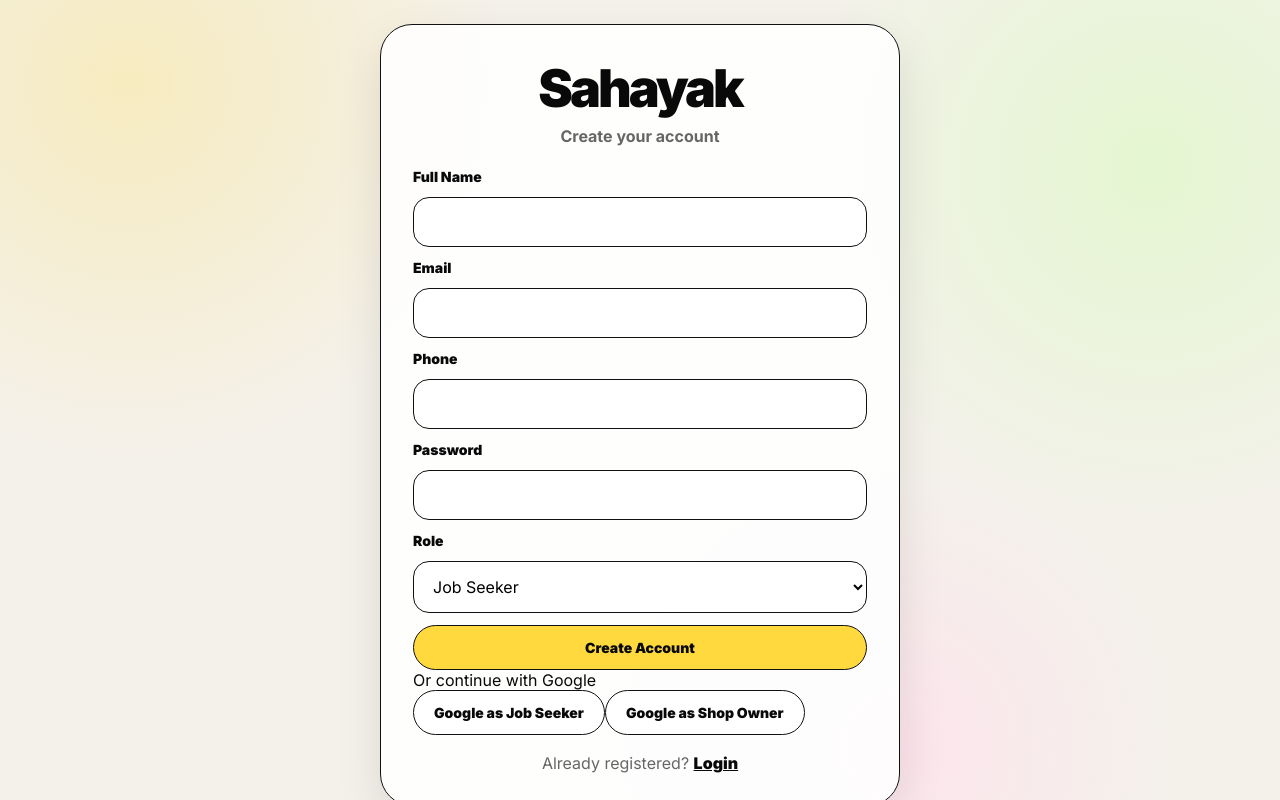
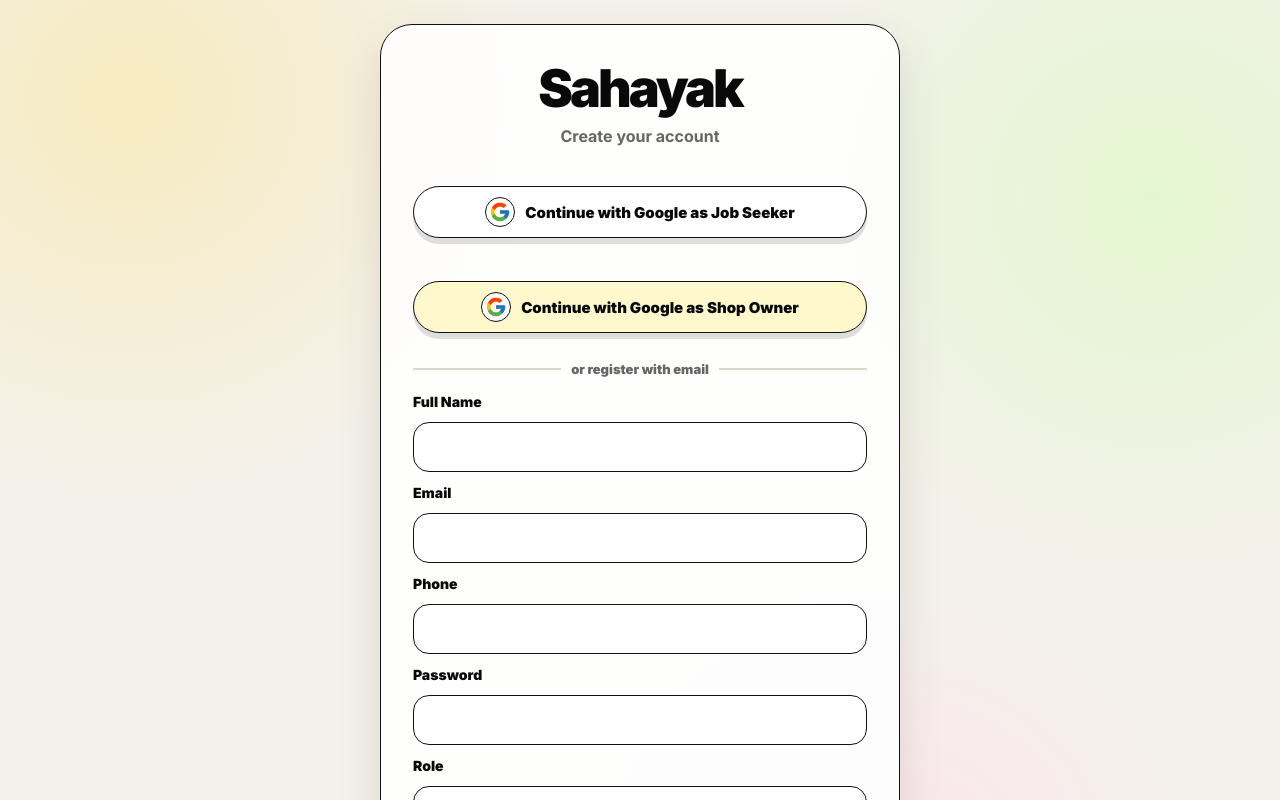
Before and after one commit to ezeehere/sahayak, a React (Vite) app: page /register in a window 1280 px wide. Shown: the top 800 px of the page. Built offline with nearby package versions, Linux system fonts and the light colour scheme.

Commit message:
Adding Google authentication in registrations

```diff
--- a/src/i18n/translations.js
+++ b/src/i18n/translations.js
@@ -314,6 +314,9 @@ export const translations = {
     postingAs: "Posting as",
     preferredJobType: "Preferred Job Type",
     seekerProfileDesc: "Your job seeker profile.",
+    googleAsJobSeeker: "Continue with Google as Job Seeker",
+    googleAsShopOwner: "Continue with Google as Shop Owner",
+    orRegisterWithEmail: "or register with email",
     localShop: "Local Shop",
     verified: "Verified",
     verifiedShop: "Verified Shop",
@@ -579,6 +582,9 @@ export const translations = {
     applicationStatusUpdatedSuccess: "आवेदन की स्थिति सफलतापूर्वक अपडेट की गई।",
     updatingJobStatus: "नौकरी की स्थिति अपडेट हो रही है...",
     jobStatusUpdatedSuccess: "नौकरी की स्थिति सफलतापूर्वक अपडेट की गई।",
+    googleAsJobSeeker: "Google से Job Seeker के रूप में जारी रखें",
+    googleAsShopOwner: "Google से Shop Owner के रूप में जारी रखें",
+    orRegisterWithEmail: "या email से register करें",
     updatingUserRole: "यूजर की भूमिका अपडेट हो रही है...",
     userRoleUpdatedSuccess: "यूजर की भूमिका सफलतापूर्वक अपडेट की गई।",
     addingCategory: "कैटेगरी जुड़ रही है...",
@@ -829,6 +835,9 @@ export const translations = {
     jobSavedSuccess: "চাকরি সংরক্ষণ হয়েছে।",
     jobRemovedSaved: "চাকরি সংরক্ষিত তালিকা থেকে সরানো হয়েছে।",
     completeShopProfile: "দোকানের প্রোফাইল সম্পূর্ণ করুন",
+    googleAsJobSeeker: "Google দিয়ে Job Seeker হিসেবে চালিয়ে যান",
+    googleAsShopOwner: "Google দিয়ে Shop Owner হিসেবে চালিয়ে যান",
+    orRegisterWithEmail: "অথবা email দিয়ে register করুন",
     postJob: "চাকরি পোস্ট করুন",
     postJobDesc: "স্থানীয় চাকরি প্রার্থীদের জন্য নতুন চাকরি পোস্ট করুন।",
     postJobPageDesc: "একটি নতুন চাকরি পোস্ট তৈরি করুন।",
@@ -1175,6 +1184,9 @@ export const translations = {
     viewAll: "সকলো চাওক",
     categories: "শ্ৰেণী",
     categoriesDesc: "চিষ্টেমত ব্যৱহৃত চাকৰিৰ শ্ৰেণী যোগ আৰু পৰিচালনা কৰক।",
+    googleAsJobSeeker: "Google-ৰে Job Seeker হিচাপে আগবাঢ়ক",
+    googleAsShopOwner: "Google-ৰে Shop Owner হিচাপে আগবাঢ়ক",
+    orRegisterWithEmail: "অথবা email-ৰে register কৰক",
     categoriesPageDesc: "চিষ্টেমত ব্যৱহৃত চাকৰিৰ শ্ৰেণী যোগ আৰু পৰিচালনা কৰক।",
     manageUsers: "ইউজাৰ পৰিচালনা",
     manageUsersDesc: "সকলো চাকৰি বিচাৰোতা, দোকান মালিক আৰু এডমিন চাওক।",
--- a/src/index.css
+++ b/src/index.css
@@ -4100,3 +4100,36 @@ button {
   height: 22px;
   display: block;
 }
+
+/* REGISTER GOOGLE AUTH BUTTONS */
+.google-auth-box {
+  margin: 18px 0 14px;
+  display: grid;
+  gap: 11px;
+}
+
+.google-owner-button {
+  background: #fff8cc;
+}
+
+.google-owner-button:hover {
+  background: #ffd93d;
+}
+
+.auth-divider {
+  display: flex;
+  align-items: center;
+  gap: 10px;
+  margin: 8px 0 16px;
+  color: var(--muted);
+  font-size: 13px;
+  font-weight: 900;
+}
+
+.auth-divider::before,
+.auth-divider::after {
+  content: "";
+  height: 1.5px;
+  flex: 1;
+  background: #ddd5ca;
+}
--- a/src/pages/AuthCallback.jsx
+++ b/src/pages/AuthCallback.jsx
@@ -29,36 +29,51 @@ function AuthCallback() {
             user.email?.split("@")[0] ||
             "Sahayak User";
 
-        const { data: existingProfile } = await supabase
+        const { data: existingProfile, error: profileError } = await supabase
             .from("profiles")
             .select("*")
             .eq("id", user.id)
             .maybeSingle();
 
+        if (profileError) {
+            console.log(profileError);
+            navigate("/login");
+            return;
+        }
+
+        let finalRole = selectedRole;
+
         if (!existingProfile) {
-            await supabase.from("profiles").insert({
+            const { error: insertError } = await supabase.from("profiles").insert({
                 id: user.id,
                 name,
                 email: user.email,
                 phone: "",
                 role: selectedRole,
             });
-        } else if (!existingProfile.role || existingProfile.role === "seeker") {
+
+            if (insertError) {
+                console.log(insertError);
+                navigate("/login");
+                return;
+            }
+        } else {
+            finalRole = existingProfile.role;
+
             await supabase
                 .from("profiles")
                 .update({
                     name: existingProfile.name || name,
                     email: existingProfile.email || user.email,
-                    role: selectedRole,
                 })
                 .eq("id", user.id);
         }
 
         localStorage.removeItem("sahayak_google_role");
 
-        if (selectedRole === "owner") {
+        if (finalRole === "owner") {
             navigate("/owner/dashboard");
-        } else if (selectedRole === "admin") {
+        } else if (finalRole === "admin") {
             navigate("/admin/dashboard");
         } else {
             navigate("/seeker/dashboard");
@@ -66,11 +81,10 @@ function AuthCallback() {
     }
 
     return (
-        <main className="dashboard-section">
-            <div className="dashboard-header">
-                <p className="tagline">Google Login</p>
+        <main className="page-center">
+            <div className="auth-card">
                 <h1>Completing sign in...</h1>
-                <p>Please wait while we prepare your Sahayak account.</p>
+                <p className="subtitle">Please wait while we prepare your account.</p>
             </div>
         </main>
     );
--- a/src/pages/Register.jsx
+++ b/src/pages/Register.jsx
@@ -2,6 +2,35 @@ import { useState } from "react";
 import { Link, useNavigate } from "react-router-dom";
 import { supabase } from "../lib/supabase";
 import { useLanguage } from "../context/LanguageContext";
+
+function GoogleIcon() {
+  return (
+    <svg
+      width="22"
+      height="22"
+      viewBox="0 0 48 48"
+      aria-hidden="true"
+      focusable="false"
+    >
+      <path
+        fill="#FFC107"
+        d="M43.6 20.5H42V20H24v8h11.3C33.7 32.6 29.4 36 24 36c-6.6 0-12-5.4-12-12s5.4-12 12-12c3.1 0 5.9 1.2 8 3.1l5.7-5.7C34.1 6.1 29.3 4 24 4 12.9 4 4 12.9 4 24s8.9 20 20 20 20-8.9 20-20c0-1.3-.1-2.4-.4-3.5z"
+      />
+      <path
+        fill="#FF3D00"
+        d="M6.3 14.7l6.6 4.8C14.7 15.1 19 12 24 12c3.1 0 5.9 1.2 8 3.1l5.7-5.7C34.1 6.1 29.3 4 24 4 16.3 4 9.7 8.3 6.3 14.7z"
+      />
+      <path
+        fill="#4CAF50"
+        d="M24 44c5.2 0 9.9-2 13.4-5.2l-6.2-5.2C29.2 35.1 26.7 36 24 36c-5.3 0-9.8-3.4-11.4-8.1l-6.5 5C9.4 39.4 16.1 44 24 44z"
+      />
+      <path
+        fill="#1976D2"
+        d="M43.6 20.5H42V20H24v8h11.3c-.8 2.3-2.3 4.2-4.1 5.6l6.2 5.2C36.9 39.2 44 34 44 24c0-1.3-.1-2.4-.4-3.5z"
+      />
+    </svg>
+  );
+}
 
 function Register() {
   const { t } = useLanguage();
@@ -39,12 +68,15 @@ function Register() {
     }
 
     setMessage(t("accountCreatedSuccess"));
+
     setTimeout(() => {
       navigate("/login");
     }, 800);
   }
+
   async function registerWithGoogle(selectedRole) {
     localStorage.setItem("sahayak_google_role", selectedRole);
+    setMessage(t("redirectingToGoogle") || "Redirecting to Google...");
 
     const redirectTo = `${window.location.origin}/auth/callback`;
 
@@ -68,6 +100,34 @@ function Register() {
         <p className="subtitle">{t("createYourAccount")}</p>
 
         {message && <div className="message">{message}</div>}
+
+        <div className="google-auth-box">
+          <button
+            type="button"
+            className="btn-google-auth"
+            onClick={() => registerWithGoogle("seeker")}
+          >
+            <span className="google-icon">
+              <GoogleIcon />
+            </span>
+            <span>{t("googleAsJobSeeker")}</span>
+          </button>
+
+          <button
+            type="button"
+            className="btn-google-auth google-owner-button"
+            onClick={() => registerWithGoogle("owner")}
+          >
+            <span className="google-icon">
+              <GoogleIcon />
+            </span>
+            <span>{t("googleAsShopOwner")}</span>
+          </button>
+        </div>
+
+        <div className="auth-divider">
+          <span>{t("orRegisterWithEmail")}</span>
+        </div>
 
         <form onSubmit={handleRegister}>
           <label>{t("fullName")}</label>
@@ -115,25 +175,6 @@ function Register() {
             {t("createAccount")}
           </button>
         </form>
-        <div className="google-auth-box">
-          <p>Or continue with Google</p>
-
-          <button
-            type="button"
-            className="btn btn-google"
-            onClick={() => registerWithGoogle("seeker")}
-          >
-            Google as Job Seeker
-          </button>
-
-          <button
-            type="button"
-            className="btn btn-google owner-google-btn"
-            onClick={() => registerWithGoogle("owner")}
-          >
-            Google as Shop Owner
-          </button>
-        </div>
 
         <p className="form-bottom">
           {t("alreadyRegistered")} <Link to="/login">{t("login")}</Link>
```
